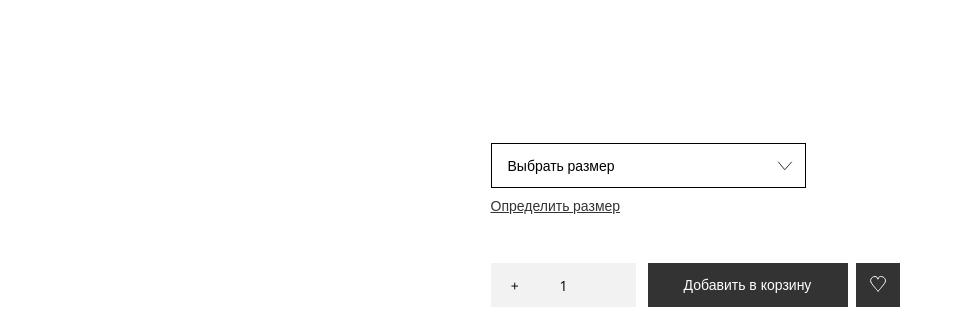
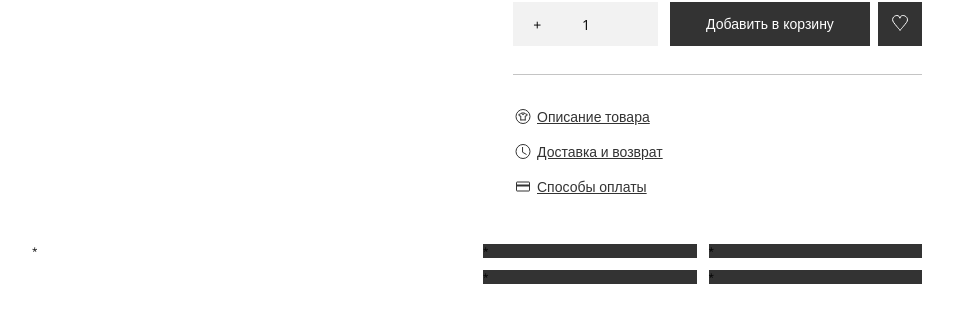
Before and after one commit to syntax-dot/clothing-store, a Vue app: page /#/ in a window 1280 px wide. Shown: the part 411-745 px from the top of the page, without its empty margins (163-1116 px from the left). Built offline with nearby package versions, Linux system fonts and the light colour scheme.

Commit message:
header handle scroll

```diff
--- a/package.json
+++ b/package.json
@@ -9,6 +9,7 @@
     "preview": "vite preview"
   },
   "dependencies": {
+    "@vueuse/core": "^9.6.0",
     "vue": "^3.2.41",
     "vue-router": "4"
   },
--- a/src/app/App.vue
+++ b/src/app/App.vue
@@ -1,8 +1,6 @@
 <template>
   <div :class="$style.root">
-    <div :class="$style.header">
-      <HeaderMenu/>
-    </div>
+    <HeaderMenu :class="$style.header"/>
 
     <div :class="$style.content">
       <router-view/>
--- a/src/app/components/HeaderMenu/HeaderMenu.vue
+++ b/src/app/components/HeaderMenu/HeaderMenu.vue
@@ -1,5 +1,7 @@
 <template>
-  <div :class="$style.root">
+  <div :class="[$style.root, {
+    [$style.hidden]: hidden
+  }]">
     <HeaderLogo/>
 
     <HeaderIcons/>
@@ -9,6 +11,45 @@
 <script lang="ts" setup>
 import { HeaderLogo } from '../HeaderLogo'
 import { HeaderIcons } from '../HeaderIcons'
+import { onMounted, onUnmounted, ref } from 'vue'
+import { useThrottleFn } from '@vueuse/core'
+
+const hidden = ref(false)
+const scrollTop = ref(0)
+const oldScrollTop = ref(0)
+
+onMounted(() => {
+  window.addEventListener('scroll', throttledFn)
+})
+
+onUnmounted(() => {
+  window.removeEventListener('scroll', throttledFn)
+})
+
+// В случае если нам НЕ всё равно на производительность
+const throttledFn = useThrottleFn(() => {
+  scrollTop.value = window.scrollY
+
+  handleOpacity(scrollTop.value, oldScrollTop.value)
+
+  oldScrollTop.value = scrollTop.value
+}, 100)
+
+// В случае если нам всё равно на производительность
+function handleScroll(e: Event) {
+  scrollTop.value = window.scrollY
+
+  handleOpacity(scrollTop.value, oldScrollTop.value)
+
+  oldScrollTop.value = scrollTop.value
+}
+
+function handleOpacity(scrollTop: number, oldScroll: number) {
+  if (scrollTop > 100 && scrollTop > oldScroll)
+    return hidden.value = true
+
+  return hidden.value = false
+}
 </script>
 
 <style module lang="scss">
@@ -26,5 +67,11 @@ import { HeaderIcons } from '../HeaderIcons'
   padding-left: 240px;
   padding-right: 240px;
   box-shadow: 0px 2px 4px rgba(0, 0, 0, 0.1);
+  transition: opacity .5s;
+  z-index: 2;
+}
+
+.hidden {
+  opacity: 0;
 }
 </style>
--- a/src/app/components/ImagePresentation/ImagePresentation.vue
+++ b/src/app/components/ImagePresentation/ImagePresentation.vue
@@ -19,20 +19,20 @@
 <style module lang="scss">
 .root {
   display: grid;
-  grid-template-columns: 50% 50%;
+  grid-template-columns: 1fr 1fr;
   gap: 12px;
 }
 
 .right {
   display: grid;
-  grid-template-columns: 50% 50%;
-  grid-template-rows: 50% 50%;
+  grid-template-columns: 1fr 1fr;
+  grid-template-rows: 1fr 1fr;
   gap: 12px;
 }
 
 .right > div {
-  height: 335px;
-  width: 335px;
+  max-height: 335px;
+  max-width: 335px;
   background-color: #333;
 }
 
--- a/src/app/components/ProductContent/ProductContent.vue
+++ b/src/app/components/ProductContent/ProductContent.vue
@@ -34,9 +34,9 @@ const price: ProductPriceProps = {
 <style module lang="scss">
 .root {
   display: grid;
-  grid-auto-flow: row;
-  width: 100%;
-  height: 100%;
+  grid-template-rows: repeat(4, max-content);
+  gap: 28px;
+  margin-top: 24px;
   margin-left: 36px;
   box-sizing: border-box;
 }
--- a/src/app/components/ProductLinks/ProductLinks.vue
+++ b/src/app/components/ProductLinks/ProductLinks.vue
@@ -24,6 +24,7 @@
 <style module lang="scss">
 @import "../../../css/variables.scss";
 .root {
+  padding-top: 24px;
   border-top: 1px solid $line_color;
 }
 
--- a/src/app/components/ProductView/ProductView.vue
+++ b/src/app/components/ProductView/ProductView.vue
@@ -13,7 +13,7 @@ import { ProductImage } from '../ProductImage'
 <style module lang="scss">
 .root {
   display: grid;
-  grid-template-columns: max-content max-content;
+  grid-template-columns: 1fr 1fr;
   width: 100%;
   height: 100%;
 }
```
Also changed, not shown: 1 other file (tests, documents, lock files or other folders).
